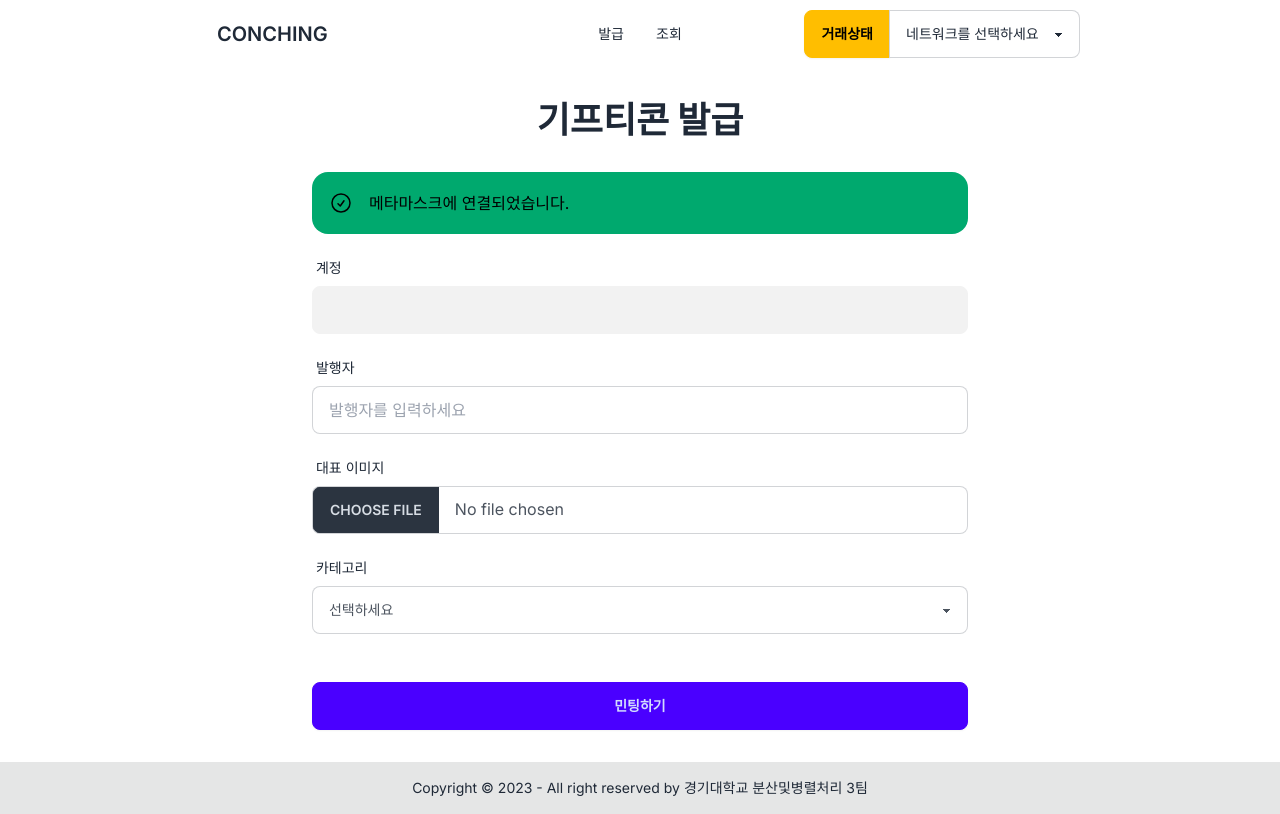
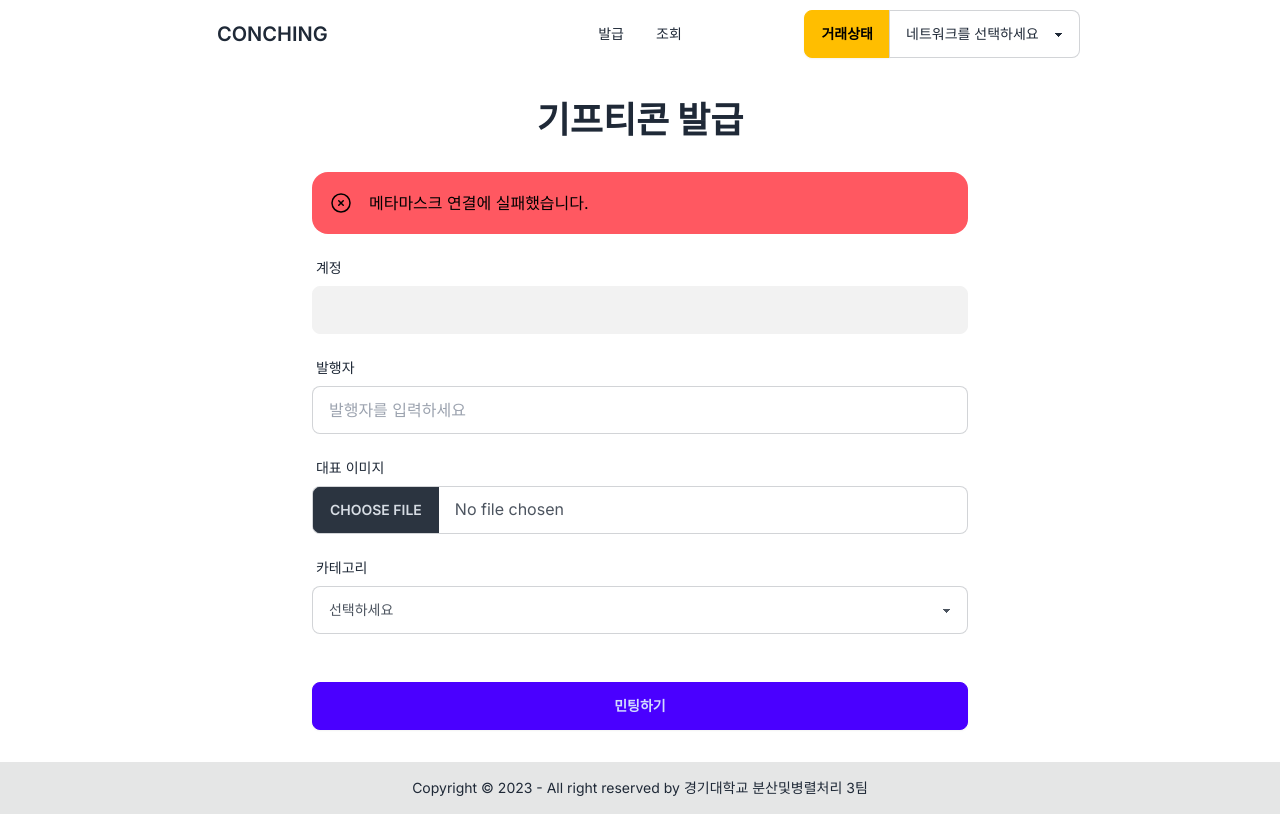
Before and after one commit to minani-0621/CONCHING, a Next.js app in the folder next-client/: page / in a window 1280 px wide. Built offline with nearby package versions, Linux system fonts and the light colour scheme.

Commit message:
refactor: 연결정보 컴포넌트 분리

```diff
--- a/next-client/src/app/page.js
+++ b/next-client/src/app/page.js
@@ -1,34 +1,11 @@
-import { HiOutlineCheckCircle, HiOutlineXCircle } from "react-icons/hi2";
+import ConnectionInfo from "@/components/ConnectionInfo";
 
 export default function Home() {
-  const isConnected = true;
-
   return (
     <main className="prose mx-auto flex w-full flex-col">
       <h1 className="text-center">기프티콘 발급</h1>
       <div className="flex flex-col gap-4">
-        {isConnected ? (
-          <div role="alert" className="alert alert-success">
-            <HiOutlineCheckCircle size={24} />
-            <span>메타마스크에 연결되었습니다.</span>
-          </div>
-        ) : (
-          <div role="alert" className="alert alert-error">
-            <HiOutlineXCircle size={24} />
-            <span>메타마스크 연결에 실패했습니다.</span>
-          </div>
-        )}
-        <div className="form-control w-full">
-          <label className="label">
-            <span className="label-text">계정</span>
-          </label>
-          <input
-            type="text"
-            placeholder=""
-            className="input input-bordered w-full"
-            disabled
-          />
-        </div>
+        <ConnectionInfo />
         <div className="form-control w-full">
           <label className="label">
             <span className="label-text">발행자</span>
--- /dev/null
+++ b/next-client/src/components/ConnectionInfo.jsx
@@ -0,0 +1,39 @@
+"use client";
+
+import useAccount from "@/hooks/useAccount";
+import useWeb3 from "@/hooks/useWeb3";
+import { Suspense } from "react";
+import { HiOutlineCheckCircle, HiOutlineXCircle } from "react-icons/hi2";
+import ConnectionInfoSkeleton from "./ConnectionInfoSkeleton";
+
+export default function ConnectionInfo() {
+  const { account } = useAccount();
+  const { web3 } = useWeb3();
+
+  return (
+    <Suspense fallback={ConnectionInfoSkeleton}>
+      {account && web3 ? (
+        <div role="alert" className="alert alert-success">
+          <HiOutlineCheckCircle size={24} />
+          <span>메타마스크에 연결되었습니다.</span>
+        </div>
+      ) : (
+        <div role="alert" className="alert alert-error">
+          <HiOutlineXCircle size={24} />
+          <span>메타마스크 연결에 실패했습니다.</span>
+        </div>
+      )}
+      <div className="form-control w-full">
+        <label className="label">
+          <span className="label-text">계정</span>
+        </label>
+        <input
+          type="text"
+          placeholder={account}
+          className="input input-bordered w-full"
+          disabled
+        />
+      </div>
+    </Suspense>
+  );
+}
```
